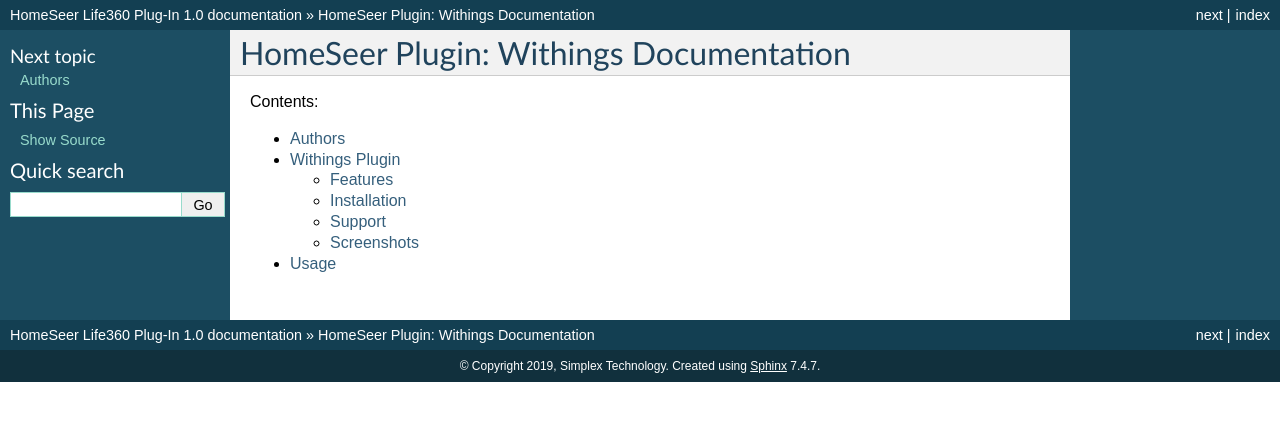
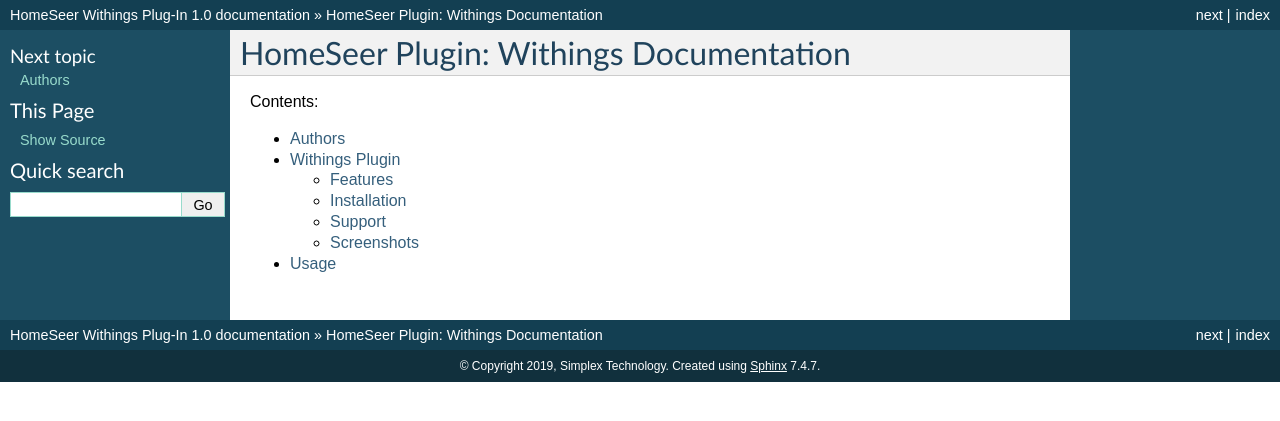
Before and after one commit to simplextech/hspi_withings-docs, a Sphinx documentation site: the page built from docs/index.rst, in a window 1280 px wide. Shown: the top 421 px of the page. Built offline with Sphinx 7.4.7, drawn with Linux system fonts in a browser that asks for light colours.

Commit message:
Title Update

```diff
--- a/docs/conf.py
+++ b/docs/conf.py
@@ -43,7 +43,7 @@
 master_doc = 'index'
 
 # General information about the project.
-project = u'HomeSeer Life360 Plug-In'
+project = u'HomeSeer Withings Plug-In'
 copyright = u'2019, Simplex Technology'
 
 # The version info for the project you're documenting, acts as replacement for
```
